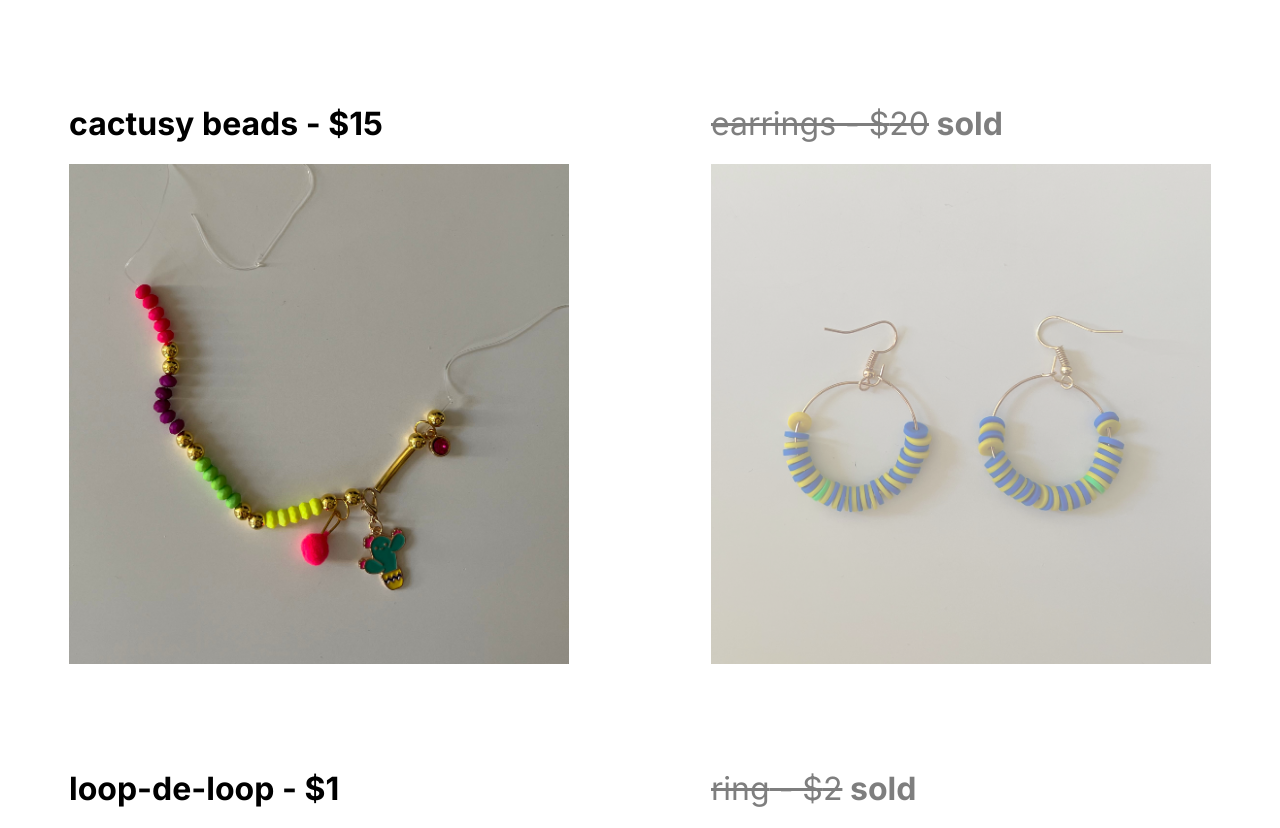
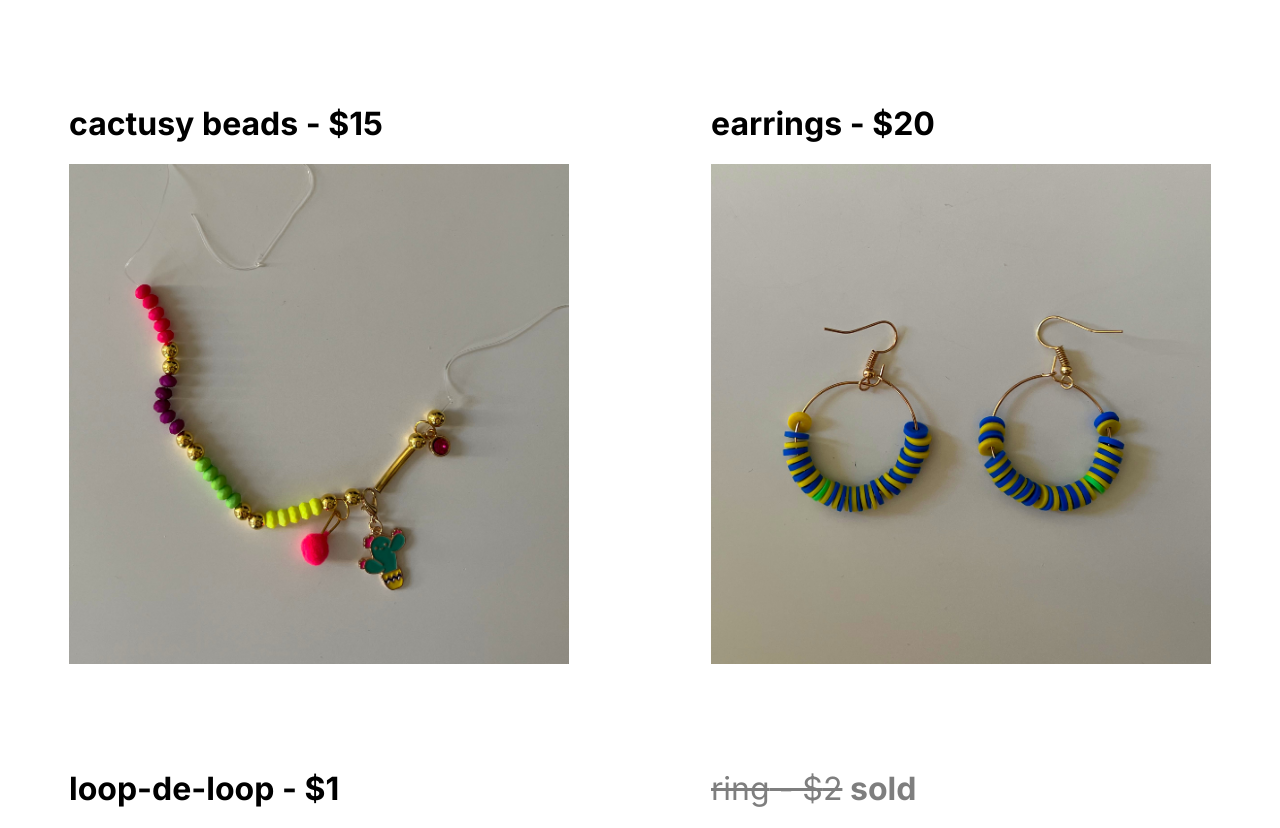
Before and after one commit to lyoshenka/zoyastore, a Next.js app: page / in a window 1280 px wide. Shown: the part 1508-2336 px from the top of the page. Built offline with nearby package versions, Linux system fonts and the light colour scheme.

Commit message:
un-mark earrings sold

```diff
--- a/app/page.tsx
+++ b/app/page.tsx
@@ -30,7 +30,7 @@ const items: Jewelery[] = [
   { img: img3, name: "a bracelet", price: 3 },
   { img: img4, name: "brush chain", price: 12 },
   { img: img5, name: "cactusy beads", price: 15 },
-  { img: img6, name: "earrings", price: 20, sold: true },
+  { img: img6, name: "earrings", price: 20, sold: false },
   { img: img7, name: "loop-de-loop", price: 1 },
   { img: img8, name: "ring", price: 2, sold: true },
   { img: img9, name: "golden velvet", price: 5 },
```
